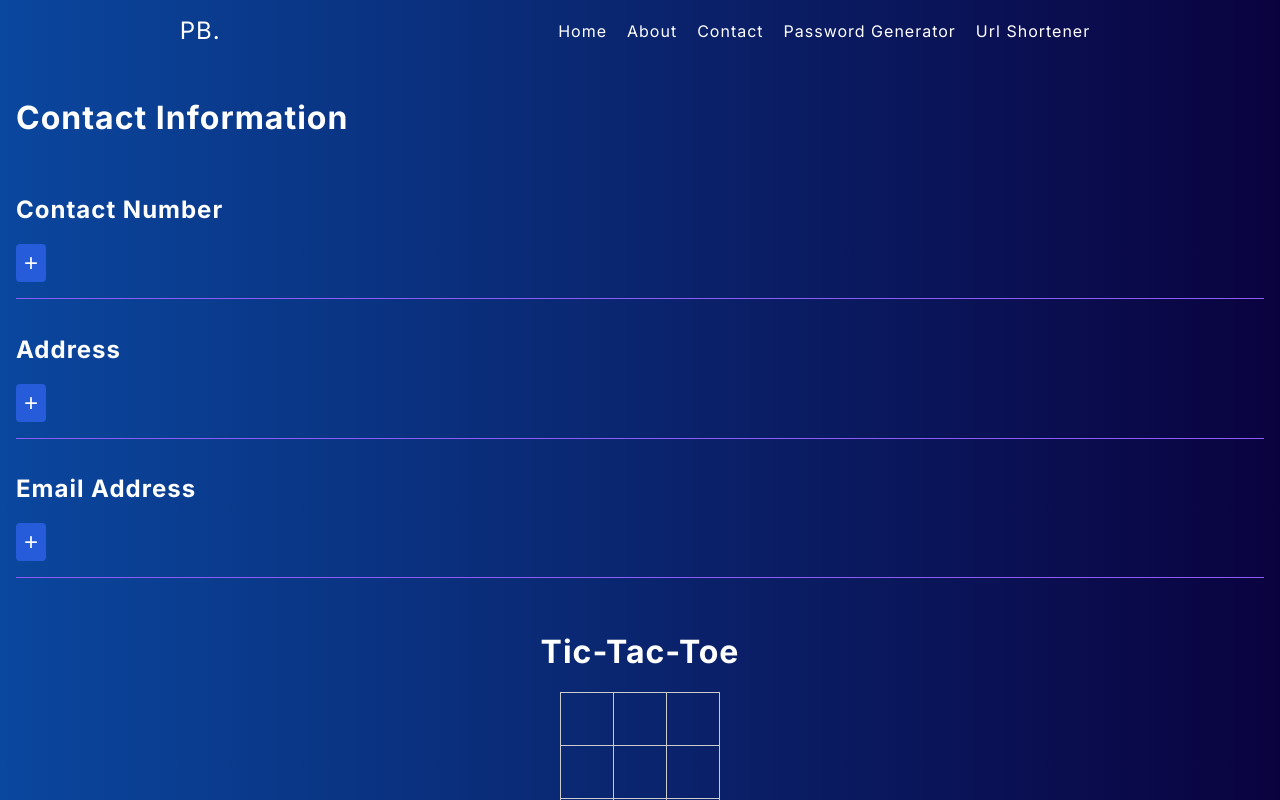
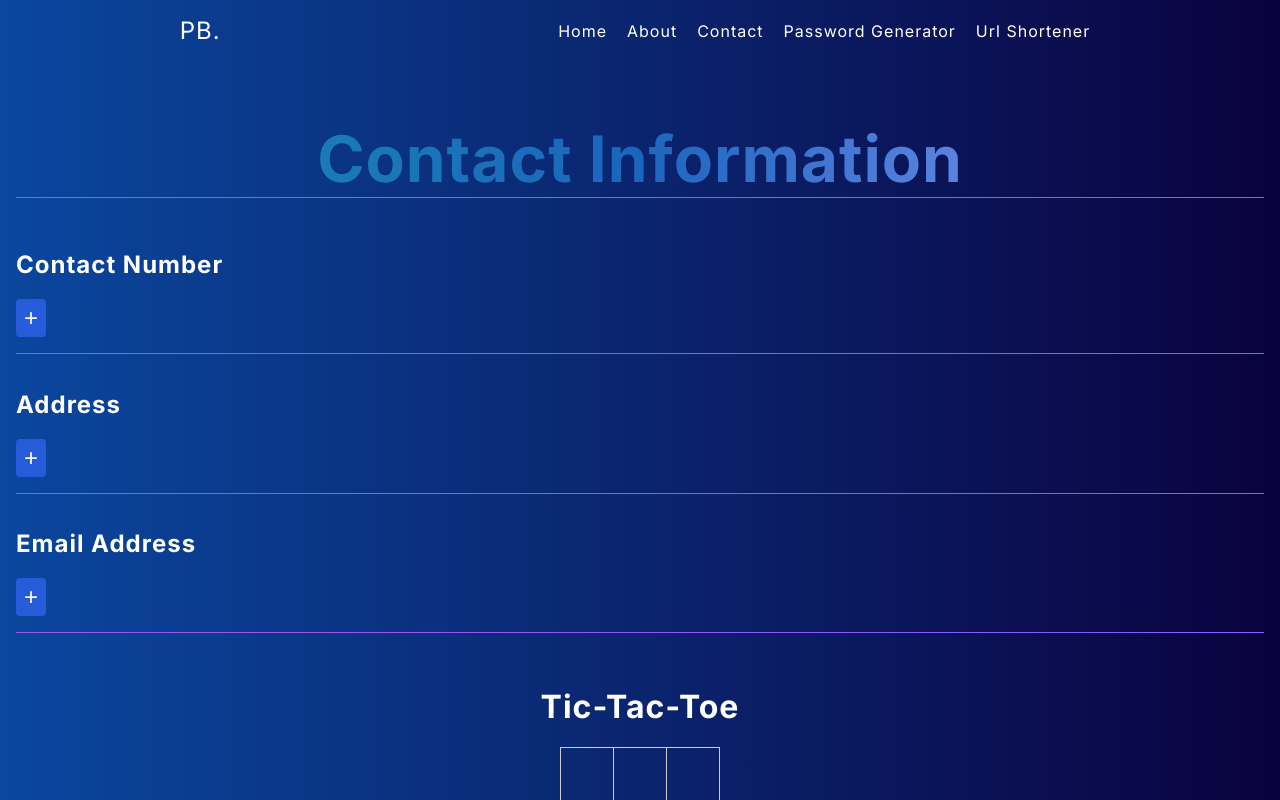
Before and after one commit to gurime/nextportfolio, a Next.js app: page /contact in a window 1280 px wide. Built offline with nearby package versions, Linux system fonts and the light colour scheme.

Commit message:
Update Riddle.jsx

```diff
--- a/app/Components/Riddle.jsx
+++ b/app/Components/Riddle.jsx
@@ -11,7 +11,7 @@ const [isAnswer3Visible, setAnswer3Visibility] = useState(false);
 return (
 <>
 <div className="container">
-<h1 className="faq-title" >Contact Information</h1>
+<h1 className='password-title'>Contact Information</h1>
 {/**first question block */}
 <div className="question">
 <h2>Contact Number</h2>
```
